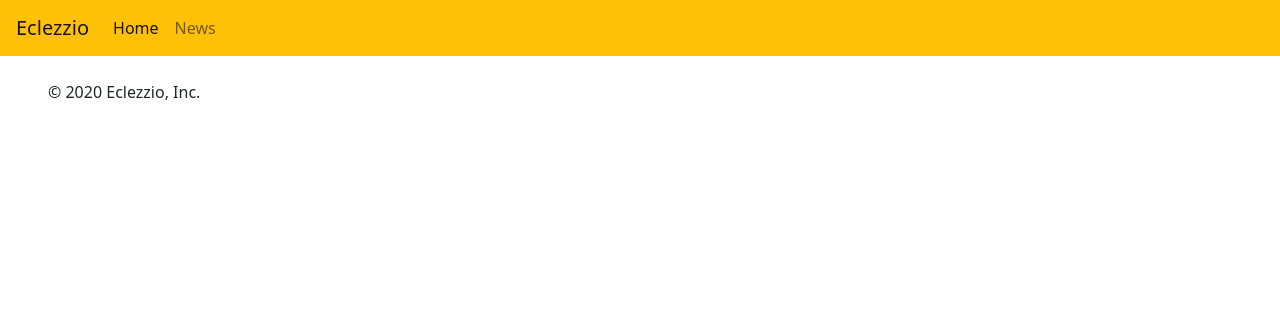
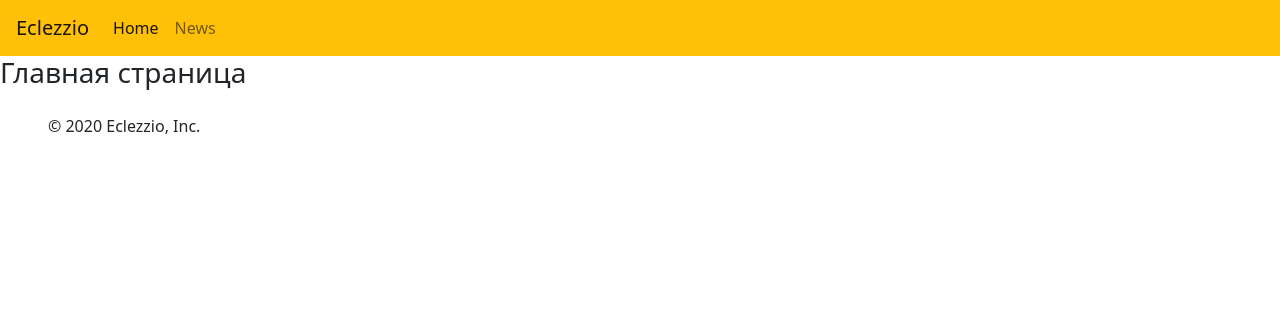
Before and after one commit to MoJoF/Blog, a Flask app: page / in a window 1280 px wide. Shown: the top 316 px of the page. Run offline with Flask 2, Linux system fonts and the light colour scheme; some libraries are stand-ins or nearby versions.

Commit message:
Корректировка шаблонов

```diff
--- a/templates/index.html
+++ b/templates/index.html
@@ -5,5 +5,5 @@
 {% endblock %}
 
 {% block body %}
-
+<h3>Главная страница</h3>
 {% endblock %}
--- a/templates/news.html
+++ b/templates/news.html
@@ -5,5 +5,5 @@
 {% endblock %}
 
 {% block body %}
-
+<h3>Новости</h3>
 {% endblock %}
```
